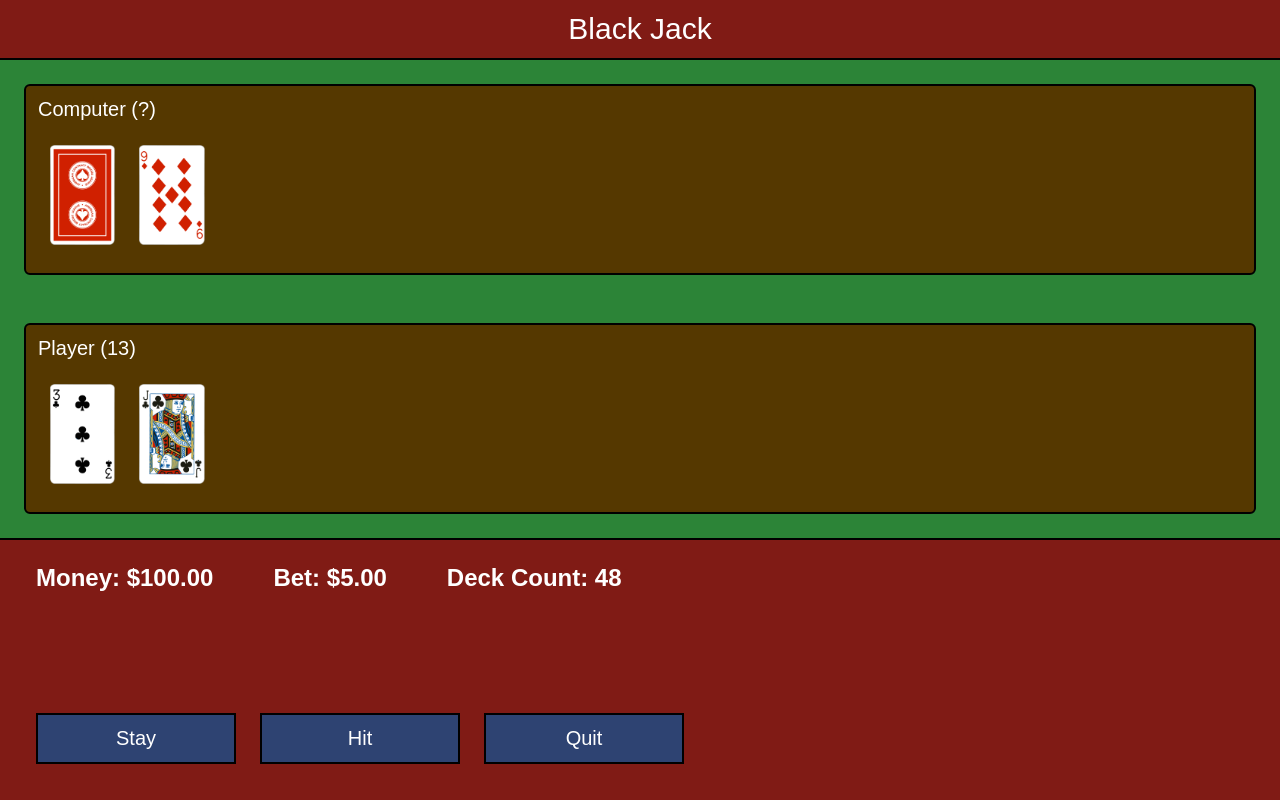
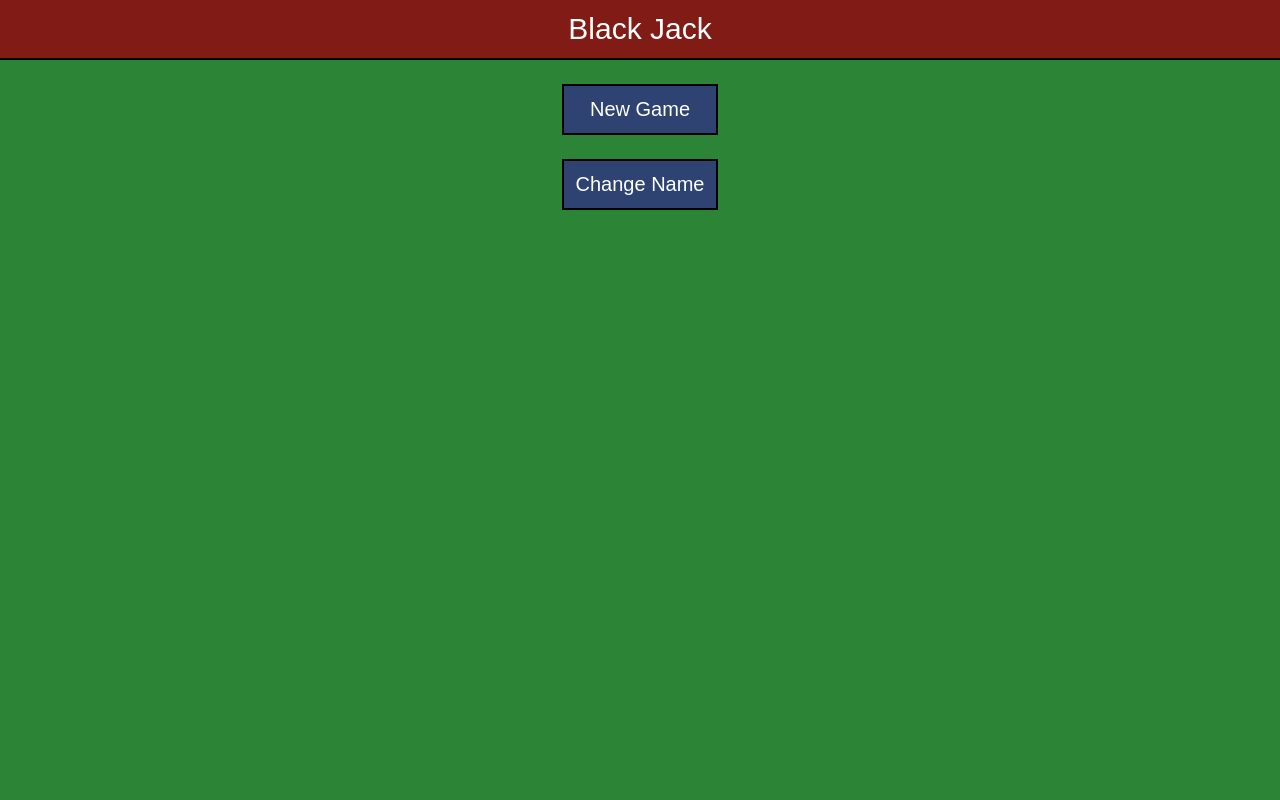
Before and after one commit to aguilar46/blackjack, a React (Create React App) app: page / in a window 1280 px wide. Built offline with nearby package versions, Linux system fonts and the light colour scheme.

Commit message:
#6  Removed some old code from app.  Added EditName component.  Add functionality to change player name.  Changed the way props are getting extracted.  Added styling to home so that new button looks right.

```diff
--- a/src/components/App.js
+++ b/src/components/App.js
@@ -1,21 +1,15 @@
+//3rd Party
 import React from 'react';
+import { useState } from 'react';
 import styled from 'styled-components';
+
+//local
 import Home from './Home';
 import appColors from '../styles/colors';
 import { useEnum } from '../util/hooks';
 import Game from './Game';
 import colors from '../styles/colors';
-
-// const ViewPort = styled.div`
-//   display: grid;
-//   // grid-template-columns: 1fr 1fr;
-//   grid-template-rows: auto;
-//   grid-column-gap: 24px;
-//   grid-row-gap: 24px;
-//   height: calc(100% - 48px);
-//   overflow-y: hidden;
-//   padding: 24px;
-// `;
+import EditName from './EditName';
 
 const ViewPort = styled.div`
   height: 100%;
@@ -25,8 +19,9 @@ const ViewPort = styled.div`
 `;
 
 const modes = {
-  HOME: 'Home',
-  GAME: 'Game'
+  HOME: 'home',
+  GAME: 'game',
+  EDIT_NAME: 'edit name'
 };
 
 const HeaderDiv = styled.div`
@@ -38,16 +33,32 @@ const HeaderDiv = styled.div`
 `;
 
 const App = (props) => {
-  const [mode, setMode] = useEnum(modes, modes.GAME);
+  const [mode, setMode] = useEnum(modes, modes.HOME);
+  const [playerName, setPlayerName] = useState('Player');
+
+  const onNameChange = (name) => {
+    setPlayerName(name);
+    setMode(modes.HOME);
+  };
 
   return (
     <ViewPort>
       <HeaderDiv>Black Jack</HeaderDiv>
       {mode === modes.HOME ? (
-        <Home onNewGameClick={() => setMode(modes.GAME)} />
+        <Home
+          onNewGameClick={() => setMode(modes.GAME)}
+          onChangeName={() => setMode(modes.EDIT_NAME)}
+        />
       ) : null}
       {mode === modes.GAME ? (
-        <Game onQuitClick={() => setMode(modes.HOME)} />
+        <Game playerName={playerName} onQuitClick={() => setMode(modes.HOME)} />
+      ) : null}
+      {mode === modes.EDIT_NAME ? (
+        <EditName
+          currentName={playerName}
+          onNameChange={(name) => onNameChange(name)}
+          onCancel={() => setMode(modes.HOME)}
+        />
       ) : null}
     </ViewPort>
   );
--- /dev/null
+++ b/src/components/EditName.js
@@ -0,0 +1,43 @@
+//3rd Party
+import React from 'react';
+import { useState } from 'react';
+import styled from 'styled-components';
+
+//local
+import Button from './Button';
+
+const TopContainer = styled.div`
+  height: calc(100%-48px);
+  display: grid;
+  justify-content: center;
+  align-content: start;
+  row-gap: 24px;
+  padding: 24px;
+`;
+
+const StyledInput = styled.input`
+  font-size: 20px;
+  padding: 12px;
+  border: solid 2px black;
+`;
+const EditName = (props) => {
+  const { currentName } = props;
+  const { onCancel, onNameChange } = props;
+
+  const [name, setName] = useState(currentName);
+
+  return (
+    <TopContainer>
+      <StyledInput
+        value={name}
+        onChange={(e) => setName(e.target.value)}
+        placeholder="Enter Name"
+        autoFocus
+      />
+      <Button onClick={() => onNameChange(name)}>Save</Button>
+      <Button onClick={() => onCancel()}>Cancel</Button>
+    </TopContainer>
+  );
+};
+
+export default EditName;
--- a/src/components/Game.js
+++ b/src/components/Game.js
@@ -55,6 +55,11 @@ const calculateComputerCards = (computerCards) => {
 };
 
 const Game = (props) => {
+  //props
+  const { onQuitClick } = props;
+  const { playerName } = props;
+
+  //hooks
   const [money, setMoney] = useState(100);
   const [playerCards, setPlayerCards] = useState([]);
   const [computerCards, setComputerCards] = useState([]);
@@ -163,7 +168,7 @@ const Game = (props) => {
   return (
     <GameCt>
       <Player cards={computerCards} name="Computer" result={result} />
-      <Player cards={playerCards} name="Player" isPlayer />
+      <Player cards={playerCards} name={playerName} isPlayer />
       <Info
         result={result}
         money={money}
@@ -180,7 +185,7 @@ const Game = (props) => {
             <StyledBtn onClick={() => onHitClick()}>Hit</StyledBtn>
           </>
         ) : null}
-        <StyledBtn onClick={() => props.onQuitClick()}>Quit</StyledBtn>
+        <StyledBtn onClick={() => onQuitClick()}>Quit</StyledBtn>
       </ControlContainer>
     </GameCt>
   );
--- a/src/components/Home.js
+++ b/src/components/Home.js
@@ -7,15 +7,17 @@ const TopContainer = styled.div`
   display: grid;
   justify-content: center;
   align-content: start;
+  row-gap: 24px;
   padding: 24px;
 `;
 
 const Home = (props) => {
+  const { onNewGameClick, onChangeName } = props;
+
   return (
-    <TopContainer className="top-container">
-      <Button className="btn" onClick={() => props.onNewGameClick()}>
-        New Game
-      </Button>
+    <TopContainer>
+      <Button onClick={() => onNewGameClick()}>New Game</Button>
+      <Button onClick={() => onChangeName()}>Change Name</Button>
     </TopContainer>
   );
 };
```
